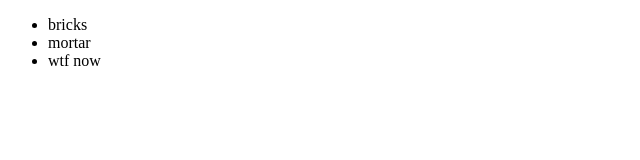
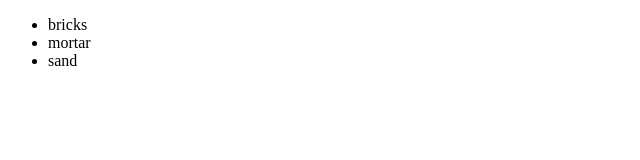
Before and after one commit to framebooth/newGitTest, a plain HTML site: page index.html in a window 1280 px wide. Shown: the full height of the page, 0-640 px from the left. Drawn offline with Linux system fonts and the light colour scheme.

Commit message:
added new list item

```diff
--- a/index.html
+++ b/index.html
@@ -7,7 +7,7 @@
   <ul>
     <li>bricks</li>
     <li>mortar</li>
-    <li>wtf now</li>
+    <li>sand</li>
   </ul>
 </body>
 </html>
```
